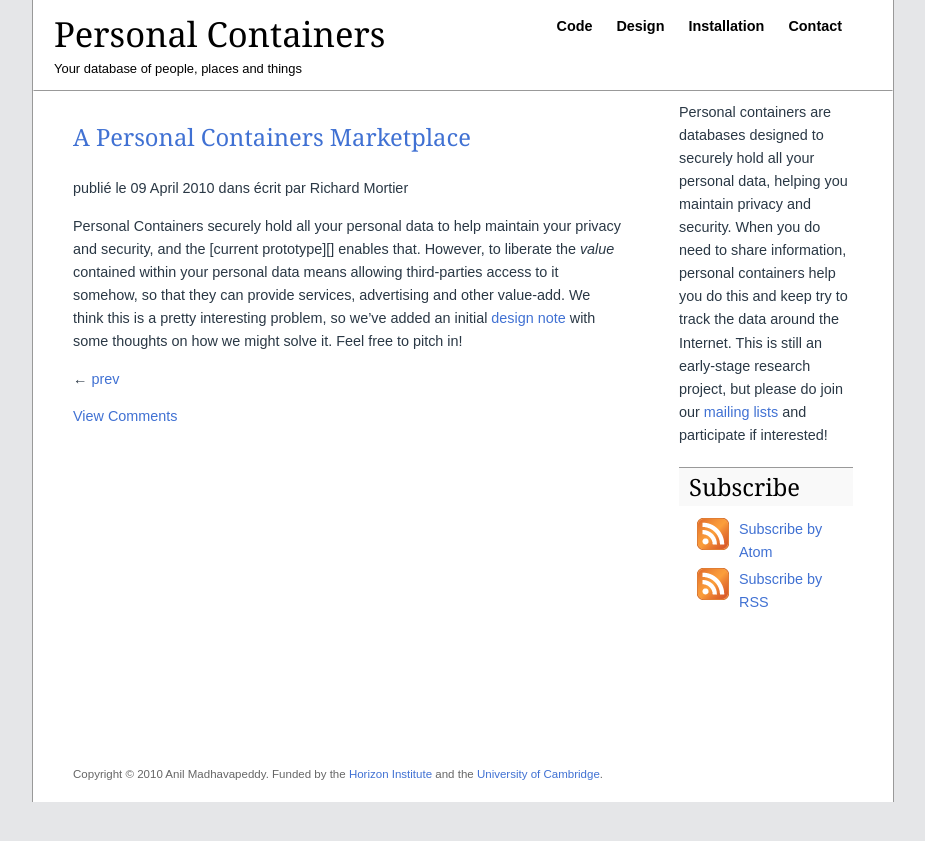
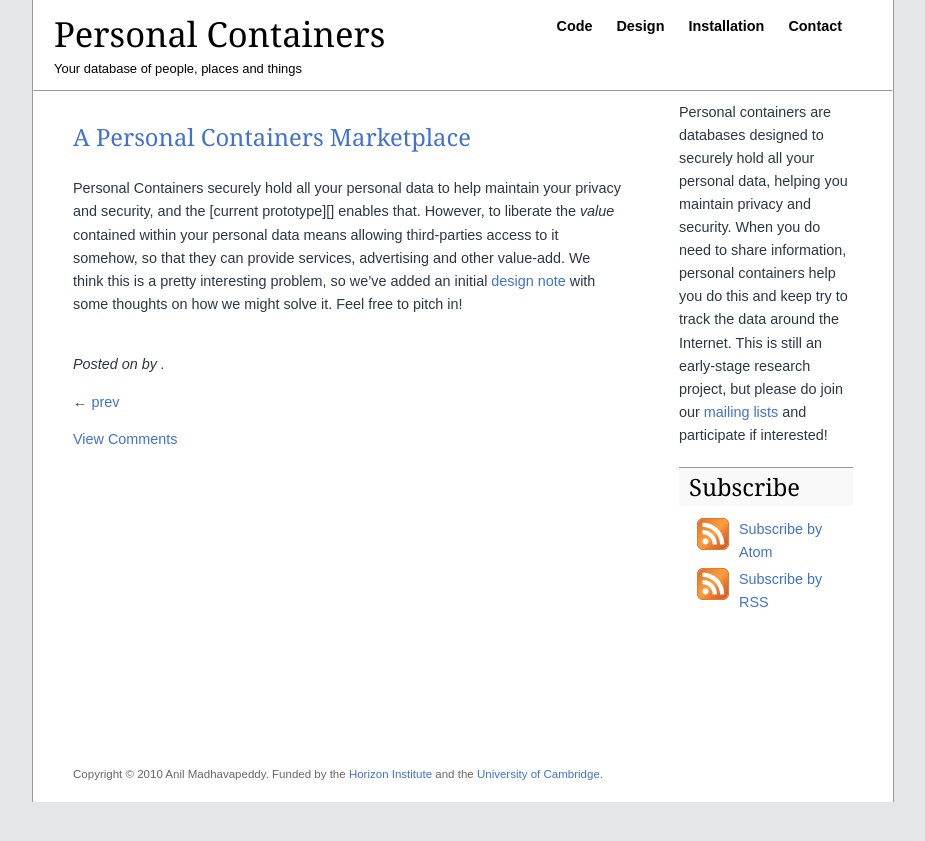
Before and after one commit to avsm/perscon.net, a Jekyll site: the page built from _posts/2010-04-09-marketplace.markdown, in a window 1280 px wide. Shown: the top 841 px of the page, without its empty margins (177-1102 px from the left). Built offline with Jekyll 4.4.1, drawn with Linux system fonts in a browser that asks for light colours; comment, search, counter and statistics services are not loaded.

Commit message:
fix post pages

```diff
--- a/_layouts/post.html
+++ b/_layouts/post.html
@@ -4,9 +4,10 @@ layout: default
 <article>
   <header>
     <h2><a href="{{ page.url }}">{{ page.title }}</a></h2>
-    <p>publié le <time datetime="{{ page.date | date_to_xmlschema }}" pubdate>{{ page.date | date: "%d %B %Y" }}</time> dans <a href="/archives/categories.html" class="category">{{ page.categories }}</a>{% if page.author != null %} écrit par {{page.author}}{% endif %}</p>
   </header>
   {{ content }}
+  <br />
+  <em>Posted on {{ post.date | date_to_long_string }} by {{ post.author | xml_escape }}.</em>
 </article>
 <nav class="articles-nav">
   <p>
```
